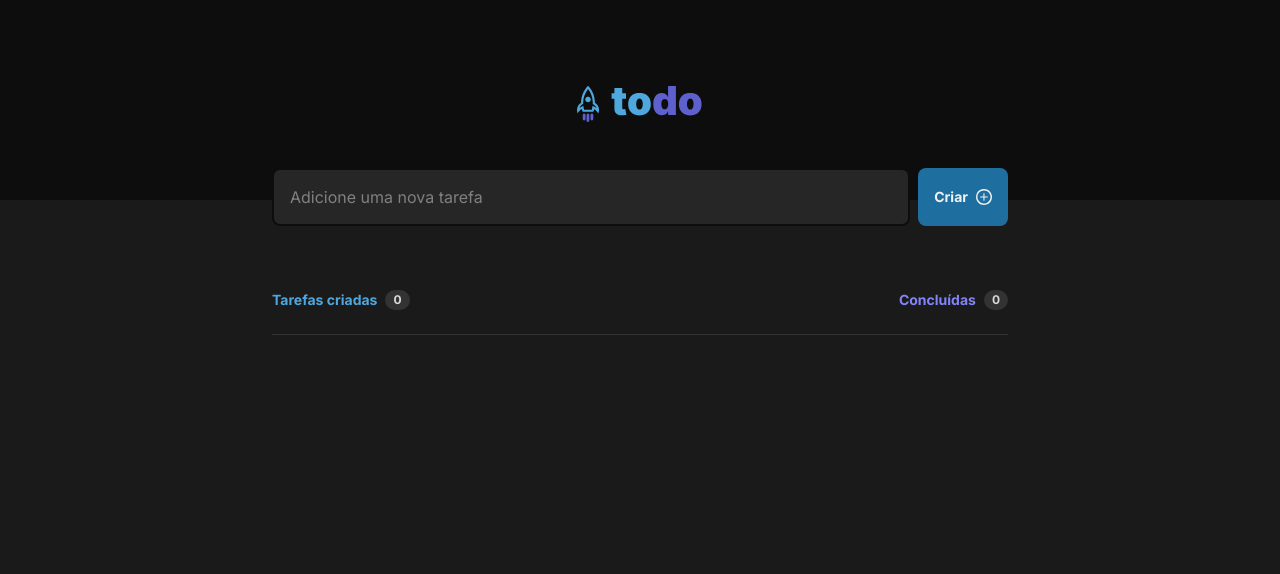
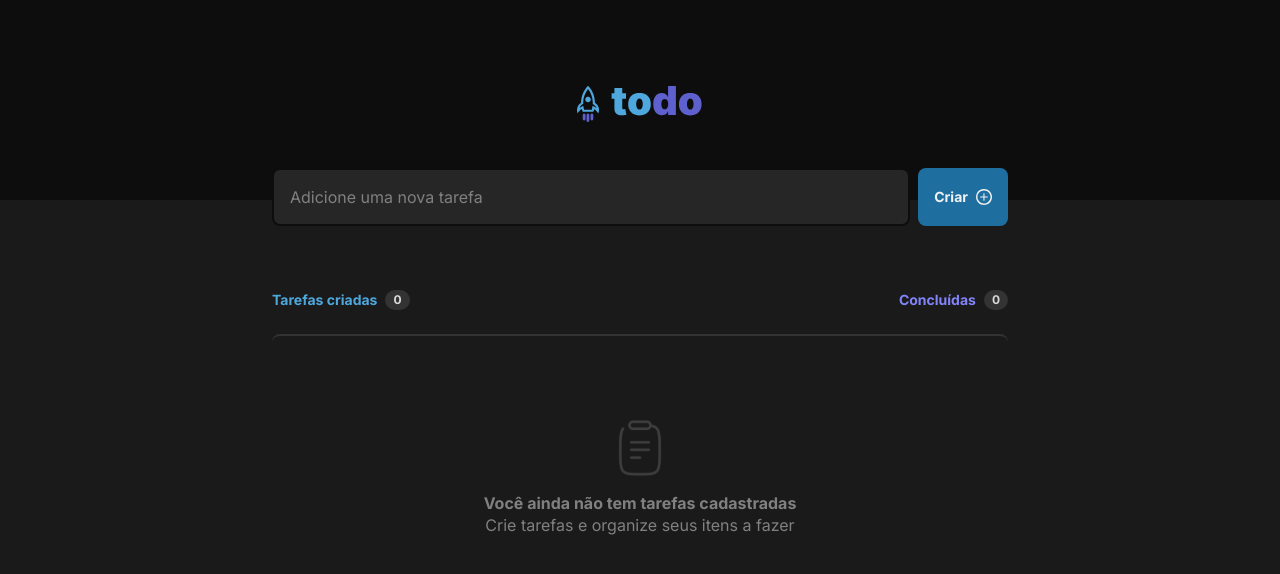
Before and after one commit to CarlosAlexandredevv/To-do-list, a React (Vite) app: page / in a window 1280 px wide. Shown: the top 574 px of the page. Built offline with nearby package versions, Linux system fonts and the light colour scheme.

Commit message:
feat: styles task organizeed

```diff
--- a/src/App.tsx
+++ b/src/App.tsx
@@ -13,7 +13,7 @@ function App() {
           <ButtonCreate />
         </div>
 
-        <div className="flex justify-between mt-16 pb-6 border-b border-gray-400">
+        <div className="flex justify-between mt-16">
           <h2 className="flex items-center gap-2 text-blue text-sm font-bold">
             Tarefas criadas
             <span className="text-gray-200 bg-gray-400 px-2 py-[2px] rounded-full text-xs">
@@ -27,6 +27,18 @@ function App() {
             </span>
           </h2>
         </div>
+
+        <div className="h-[286px] flex flex-col gap-4 justify-center items-center mt-6 rounded-lg border-t-2 border-gray-400">
+          <img src="Clipboard.svg" alt="Clipboard" />
+          <div className="text-center">
+            <h3 className="text-gray-300 font-bold">
+              Você ainda não tem tarefas cadastradas
+            </h3>
+            <span className="text-gray-300">
+              Crie tarefas e organize seus itens a fazer
+            </span>
+          </div>
+        </div>
       </div>
     </main>
   );
```
Also changed, not shown: public/Clipboard.svg (added).
